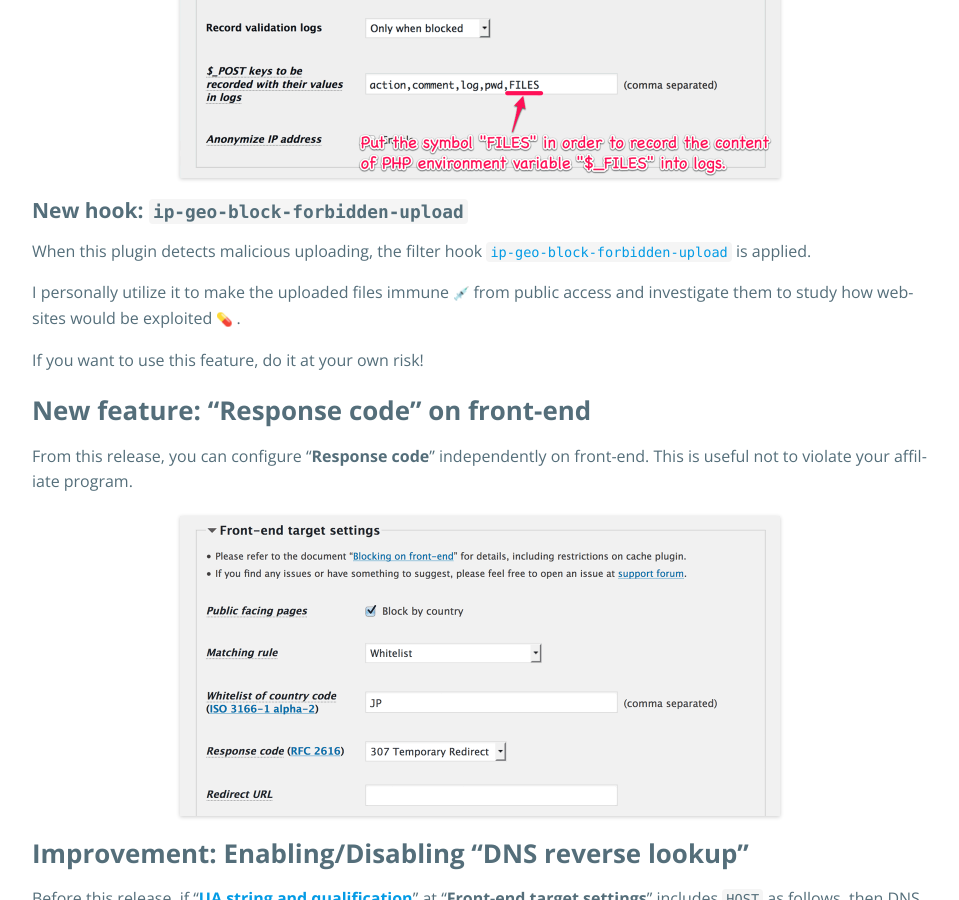
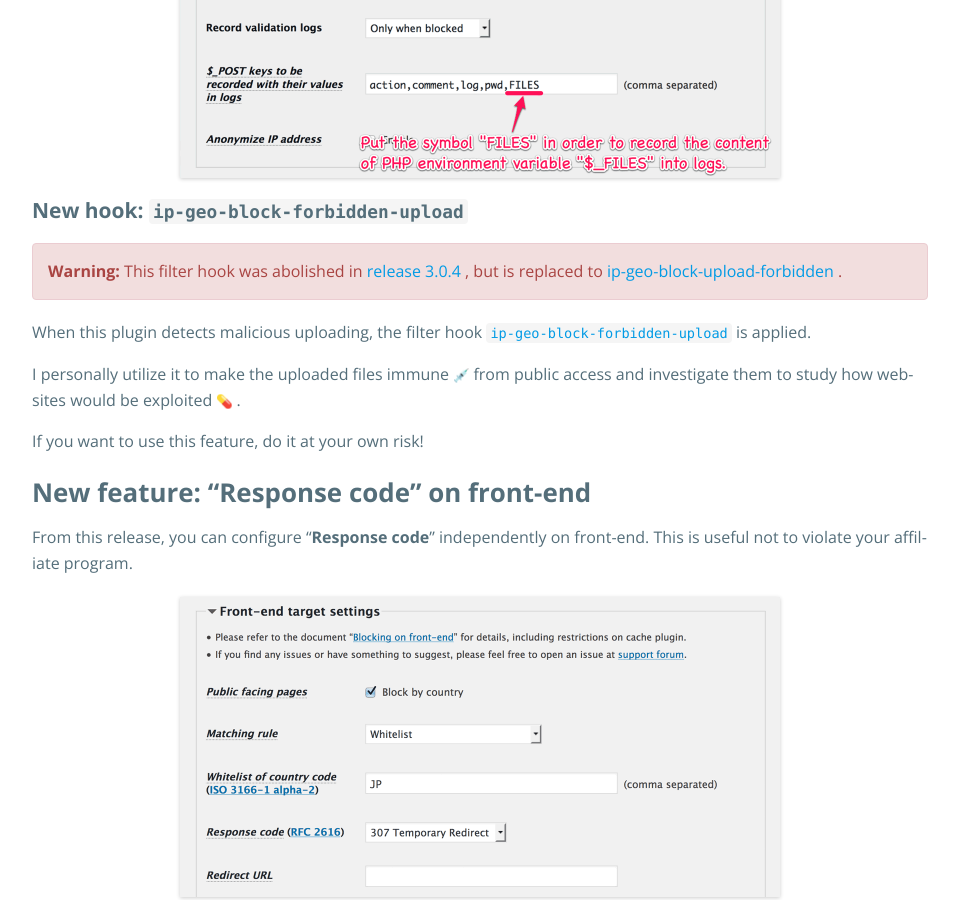
Before and after one commit to tokkonopapa/WordPress-IP-Geo-Block, a Jekyll site: the page built from _posts/changelog/2017-05-28-release-3.0.3.md, in a window 1280 px wide and 900 px high, scrolled down 3055 px. Shown: the whole window, without its empty margins (160-1119 px from the left). Built offline with Jekyll 4.4.1, drawn with Linux system fonts in a browser that asks for light colours; emoji names are drawn with the system emoji font; some web fonts are replaced.

Commit message:
Update codex and changelog.

```diff
--- a/_posts/changelog/2017-05-28-release-3.0.3.md
+++ b/_posts/changelog/2017-05-28-release-3.0.3.md
@@ -92,6 +92,16 @@ values in logs**" at "**Record settings**" section to record the content of
 
 #### New hook: `ip-geo-block-forbidden-upload` ####
 
+<div class="alert alert-danger">
+	<strong>Warning:</strong> This filter hook was abolished in
+	<a href="/changelog/release-3.0.4.html" title="3.0.4 Release note">
+		release 3.0.4
+	</a>, but is replaced to
+	<a href="/codex/ip-geo-block-upload-forbidden.html" title="ip-geo-block-upload-forbidden | IP Geo Block">
+		ip-geo-block-upload-forbidden
+	</a>.
+</div>
+
 When this plugin detects malicious uploading, the filter hook
 [`ip-geo-block-forbidden-upload`][Forbidden] is applied.
 
@@ -160,6 +170,6 @@ or blocks all the user agents <span class="emoji">
 [WP-Vulndb]:    https://wpvulndb.com/search?utf8=%E2%9C%93&text=file+upload "WPScan Vulnerability Database"
 [WP-ZEP]:       {{ '/article/how-wpzep-works.html'             | prepend: site.baseurl }} "How does WP-ZEP prevent zero-day attack? | IP Geo Block"
 [Analysis]:     {{ '/codex/analysis-of-attack-vectors.html'    | prepend: site.baseurl }} "Analysis of Attack Vectors | IP Geo Block"
-[Forbidden]:    {{ '/codex/ip-geo-block-forbidden-upload.html' | prepend: site.baseurl }} "ip-geo-block-forbidden-upload | IP Geo Block"
+[Forbidden]:    {{ '/codex/ip-geo-block-upload-forbidden.html' | prepend: site.baseurl }} "ip-geo-block-forbidden-upload | IP Geo Block"
 [Qualify]:      {{ '/codex/ua-string-and-qualification.html'   | prepend: site.baseurl }} "UA string and Qualification | IP Geo Block"
 [504Error]:     https://wordpress.org/support/topic/504-gateway-error-2/ "Topic: 504 Gateway error &laquo; WordPress.org Forums"
```
Also changed, not shown: _codex/99. Filter hooks/ip-geo-block-upload-forbidden.md (+8 -4 lines).
